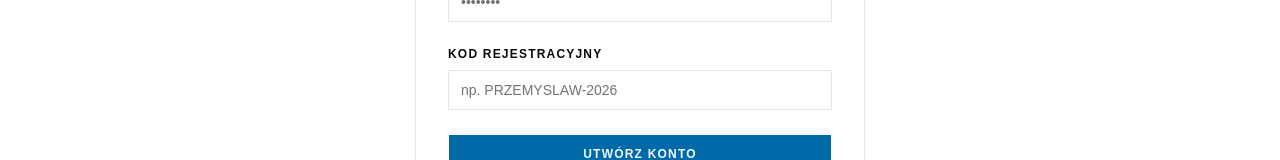
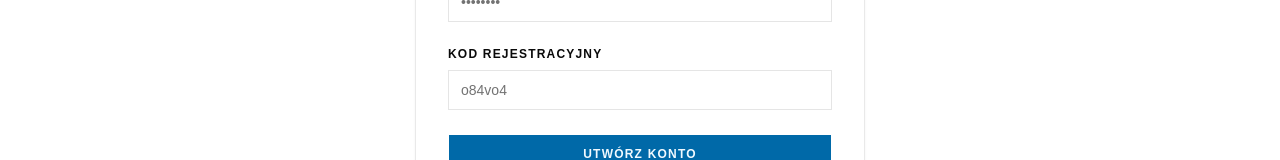
Before and after one commit to RichardPickman/massage, a React (Vite) app: page /auth/register in a window 1280 px wide. Shown: the part 429-589 px from the top of the page. Built offline with nearby package versions, Linux system fonts and the light colour scheme; no server answers.

Commit message:
update placeholder

```diff
--- a/src/forms/Auth.tsx
+++ b/src/forms/Auth.tsx
@@ -180,7 +180,7 @@ export const Auth = ({ submitting, errorData, onSubmit, mode }: AuthProps) => {
                                 required
                                 autoComplete="off"
                                 spellCheck={false}
-                                placeholder="np. PRZEMYSLAW-2026"
+                                placeholder="o84vo4"
                                 value={code}
                                 onChange={(event) =>
                                     setCode(event.target.value)
```
